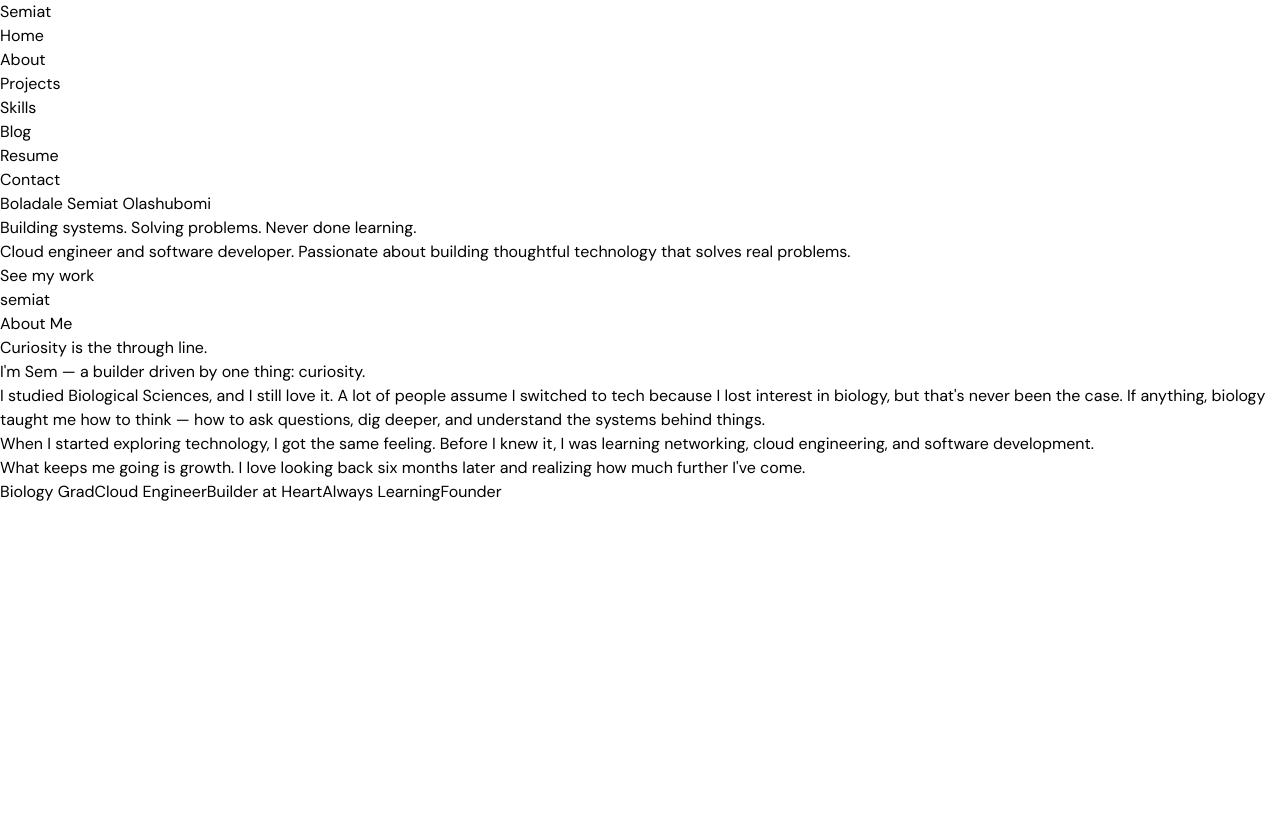
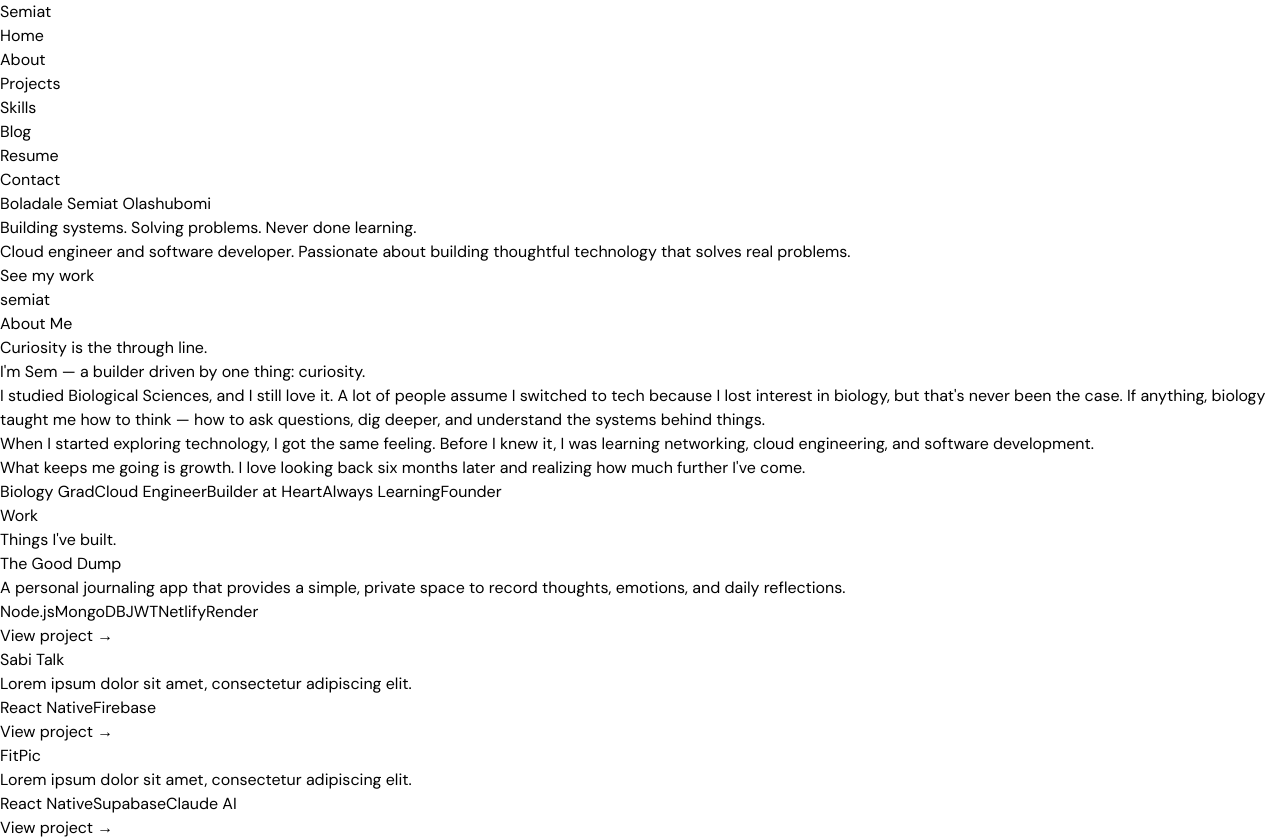
Before and after one commit to Semiat14/Semiat-portfolio, a React (Vite) app: page / in a window 1280 px wide. Before the commit the page ends 800 px from the top, so only its background shows below. Built offline with nearby package versions, Linux system fonts and the light colour scheme.

Commit message:
Added proejct section

```diff
--- a/src/App.jsx
+++ b/src/App.jsx
@@ -1,6 +1,7 @@
 import Navbar from './components/Navbar'
 import Hero from './components/Hero'
 import About from './components/About'
+import Projects from './components/Projects'
 
 function App() {
   return (
@@ -8,6 +9,7 @@ function App() {
       <Navbar />
       <Hero />
       <About />
+      <Projects />
     </div>
   )
 }
--- /dev/null
+++ b/src/components/Projects.jsx
@@ -0,0 +1,62 @@
+function Projects() {
+  const projects = [
+    {
+      id: 1,
+      name: "The Good Dump",
+      description: "A personal journaling app that provides a simple, private space to record thoughts, emotions, and daily reflections.",
+      problem: "Built to make journaling feel effortless — a place to quickly dump thoughts, track mood, and reflect without distractions.",
+      challenge: "Implementing authentication and ensuring users' journal entries were securely stored and retrieved.",
+      tags: ["Node.js", "MongoDB", "JWT", "Netlify", "Render"],
+      link: "#"
+    },
+    {
+      id: 2,
+      name: "Sabi Talk",
+      description: "Lorem ipsum dolor sit amet, consectetur adipiscing elit.",
+      problem: "Lorem ipsum dolor sit amet, consectetur adipiscing elit.",
+      challenge: "Lorem ipsum dolor sit amet, consectetur adipiscing elit.",
+      tags: ["React Native", "Firebase"],
+      link: "#"
+    },
+    {
+      id: 3,
+      name: "FitPic",
+      description: "Lorem ipsum dolor sit amet, consectetur adipiscing elit.",
+      problem: "Lorem ipsum dolor sit amet, consectetur adipiscing elit.",
+      challenge: "Lorem ipsum dolor sit amet, consectetur adipiscing elit.",
+      tags: ["React Native", "Supabase", "Claude AI"],
+      link: "#"
+    }
+  ]
+
+  return (
+    <section className="px-10 py-20 bg-[#FAF7F2]">
+      <div className="max-w-6xl mx-auto">
+        <p className="text-sm tracking-widest text-[#C4956A] uppercase mb-4">Work</p>
+        <h2 className="font-[Fraunces] text-4xl font-bold text-[#2C1810] mb-16">
+          Things I've built.
+        </h2>
+        <div className="grid grid-cols-1 md:grid-cols-3 gap-8">
+          {projects.map((project) => (
+            <div key={project.id} className="bg-[#F0EAE2] rounded-3xl p-8 flex flex-col gap-4">
+              <h3 className="font-[Fraunces] text-xl font-bold text-[#2C1810]">{project.name}</h3>
+              <p className="text-[#8C7B6B] text-sm leading-relaxed">{project.description}</p>
+              <div className="flex flex-wrap gap-2">
+                {project.tags.map((tag) => (
+                  <span key={tag} className="px-3 py-1 bg-[#E8DDD4] text-[#2C1810] text-xs rounded-full">
+                    {tag}
+                  </span>
+                ))}
+              </div>
+              <a href={project.link} className="text-[#C4956A] text-sm mt-auto hover:underline">
+                View project →
+              </a>
+            </div>
+          ))}
+        </div>
+      </div>
+    </section>
+  )
+}
+
+export default Projects
```
